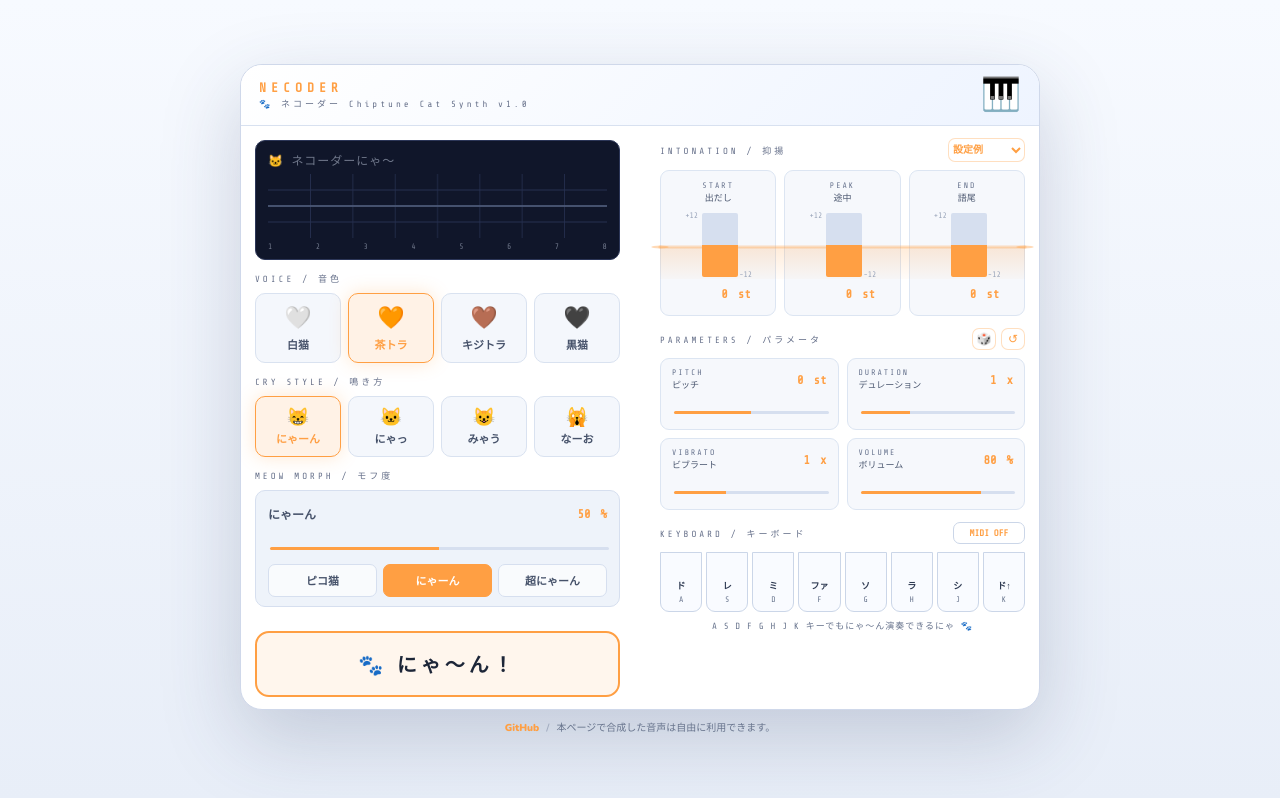
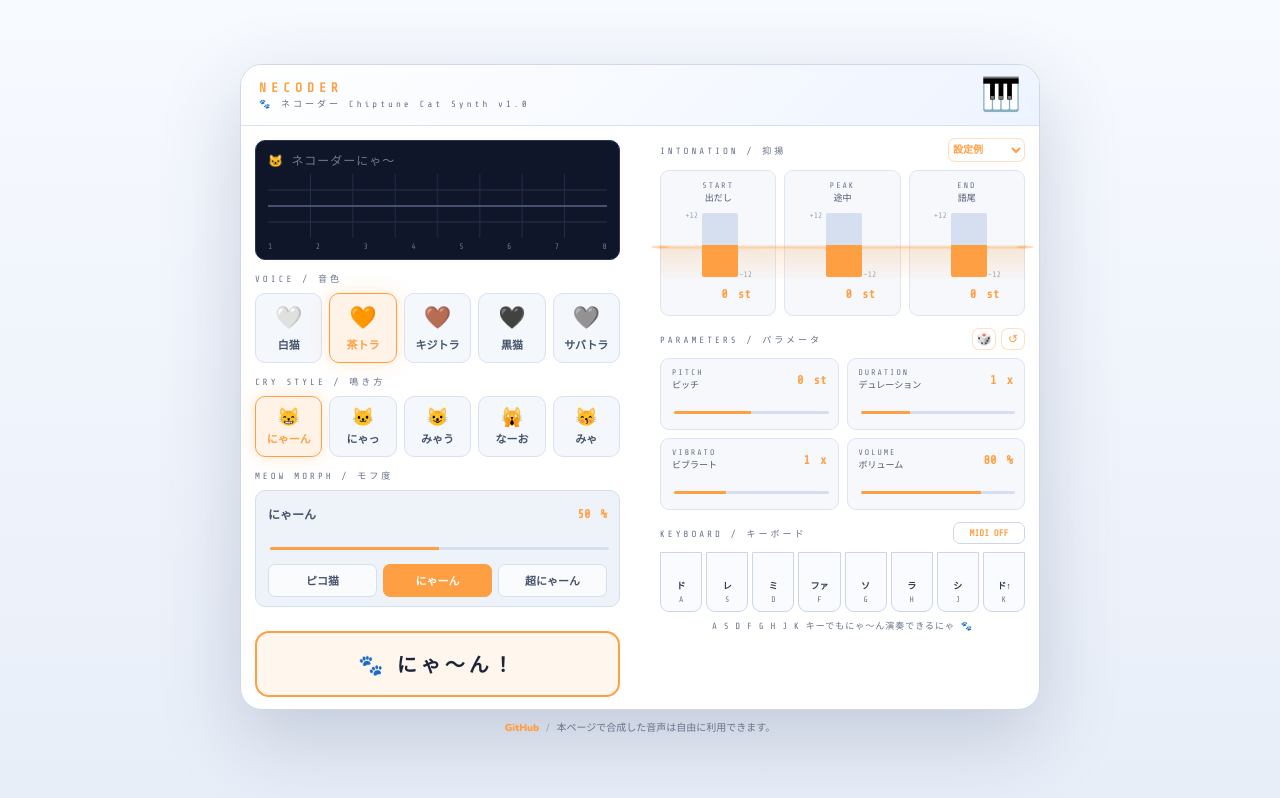
Before and after one commit to mfakane/necoder-synth, a React (Vite) app: page / in a window 1280 px wide. Built offline with nearby package versions, Linux system fonts and the light colour scheme.

Commit message:
feat: add gray color

```diff
--- a/src/App.tsx
+++ b/src/App.tsx
@@ -877,7 +877,7 @@ export default function Necoder() {
             <OptionGrid
               items={VOICES}
               selectedIndex={voiceIdx}
-              columns={4}
+              columns={5}
               accentColor={col}
               onSelect={(index) => {
                 setVoiceIdx(index);
@@ -897,7 +897,7 @@ export default function Necoder() {
             <OptionGrid
               items={CRY_STYLES}
               selectedIndex={styleIdx}
-              columns={4}
+              columns={5}
               accentColor={col}
               onSelect={(index) => {
                 setStyleIdx(index);
--- a/src/audio.ts
+++ b/src/audio.ts
@@ -13,6 +13,8 @@ export type SynthParams = {
   wave: OscillatorType;
   atk: number;
   rel: number;
+  pitchMove: number;
+  breath: number;
 };
 
 export type MorphTone = {
@@ -61,6 +63,8 @@ export const composeParams = (voice: Voice, style: CryStyle): SynthParams => ({
   wave: style.wave || voice.wave,
   atk: style.atk * voice.atkMul,
   rel: style.rel * voice.relMul,
+  pitchMove: voice.pitchMove ?? 1,
+  breath: voice.breath ?? 1,
 });
 
 export const morphTone = (morph: number): MorphTone => {
@@ -90,7 +94,28 @@ export function playMeow(
   semitone = 0,
   opts: PlayMeowOptions = {},
 ) {
-  const { s, pk, e, dur, fFreq, fQ, vR, vD, vol, wave, atk, rel } = params;
+  const {
+    s,
+    pk,
+    e,
+    dur,
+    fFreq,
+    fQ,
+    vR,
+    vD,
+    vol,
+    wave,
+    atk,
+    rel,
+    pitchMove,
+    breath,
+  } = params;
+  const pm = clamp(pitchMove ?? 1, 0, 1);
+  const br = clamp(breath ?? 1, 0, 1);
+  // pf を基準に、自動ピッチ移動の振れ幅を pm で縮めるにゃ (pm=1 で従来どおり)
+  const toward = (target: number, base: number) =>
+    pm >= 1 ? target : base + (target - base) * pm;
+  const hasBreath = br > 0.001;
   const tone = morphTone(opts.morph || 0);
   const isVoice = tone.voice > 0.001;
   const tr = Math.pow(2, (semitone + (opts.ps || 0)) / 12);
@@ -117,7 +142,7 @@ export function playMeow(
   osc2.detune.value = 7;
   osc3.detune.value = -13;
   g2.gain.value = 0.3;
-  g3.gain.value = isVoice ? tone.rough * 0.18 : 0;
+  g3.gain.value = isVoice ? tone.rough * 0.18 * br : 0;
 
   filt.type = "bandpass";
   filt.frequency.value = fFreq;
@@ -133,7 +158,7 @@ export function playMeow(
   lfoG.gain.setValueAtTime(isVoice ? vibD * 0.25 : vibD, now);
   if (isVoice) {
     lfoG.gain.linearRampToValueAtTime(
-      vibD + (4 + tone.wobble * 12) * tr,
+      vibD + (4 + tone.wobble * 12) * tr * pm,
       now + aDur * 0.68,
     );
   }
@@ -157,9 +182,12 @@ export function playMeow(
   filt.connect(env);
   env.connect(dest);
 
-  const sf = s * tr * semitoneRatio(opts.curveStart || 0);
   const pf = pk * tr * semitoneRatio(opts.curvePeak || 0);
-  const ef = Math.max(e * tr * semitoneRatio(opts.curveEnd || 0), 20);
+  const sf = toward(s * tr * semitoneRatio(opts.curveStart || 0), pf);
+  const ef = Math.max(
+    toward(e * tr * semitoneRatio(opts.curveEnd || 0), pf),
+    20,
+  );
   const hasStartCurve = Math.abs(opts.curveStart || 0) > 0.001;
   const startHold = aDur * (isVoice ? 0.14 : 0.1);
   const peakTime = aDur * (isVoice ? (hasStartCurve ? 0.3 : 0.12) : 0.3);
@@ -170,13 +198,13 @@ export function playMeow(
     }
     o.frequency.linearRampToValueAtTime(pf, now + peakTime);
     if (isVoice) {
-      const flutter = 1 + (Math.random() * 0.035 - 0.0175) * tone.wobble;
+      const flutter = 1 + (Math.random() * 0.035 - 0.0175) * tone.wobble * pm;
       o.frequency.linearRampToValueAtTime(
-        pf * (0.74 + tone.wobble * 0.08) * flutter,
+        toward(pf * (0.74 + tone.wobble * 0.08), pf) * flutter,
         now + aDur * 0.24,
       );
       o.frequency.linearRampToValueAtTime(
-        pf * (1.0 + tone.wobble * 0.08),
+        toward(pf * (1.0 + tone.wobble * 0.08), pf),
         now + aDur * 0.34,
       );
     }
@@ -206,6 +234,7 @@ export function playMeow(
       now + aDur,
     );
 
+    if (hasBreath) {
       const noiseLen = Math.max(
         1,
         Math.floor(
@@ -227,7 +256,7 @@ export function playMeow(
       noiseFilt.type = "highpass";
       noiseFilt.frequency.value = (950 + tone.consonant * 1800) * tr;
       noiseFilt.Q.value = 0.7 + tone.consonant * 2.5;
-    noiseEnv.gain.setValueAtTime(v * tone.consonant * 0.38, now);
+      noiseEnv.gain.setValueAtTime(v * tone.consonant * 0.38 * br, now);
       noiseEnv.gain.exponentialRampToValueAtTime(
         0.001,
         now + noiseLen / ctx.sampleRate,
@@ -237,12 +266,15 @@ export function playMeow(
       noiseEnv.connect(dest);
 
       chirp.type = "triangle";
-    chirp.frequency.setValueAtTime(pk * (1.0 + tone.consonant * 0.9) * tr, now);
+      chirp.frequency.setValueAtTime(
+        pk * (1.0 + tone.consonant * 0.9) * tr,
+        now,
+      );
       chirp.frequency.exponentialRampToValueAtTime(
         Math.max(e * (0.95 + tone.consonant * 0.35) * tr, 60),
         now + Math.min(aDur * 0.25, 0.18),
       );
-    chirpGain.gain.setValueAtTime(v * tone.consonant * 0.13, now);
+      chirpGain.gain.setValueAtTime(v * tone.consonant * 0.13 * br, now);
       chirpGain.gain.exponentialRampToValueAtTime(
         0.001,
         now + Math.min(aDur * 0.3, 0.22),
@@ -254,6 +286,7 @@ export function playMeow(
       noise.stop(now + noiseLen / ctx.sampleRate + 0.02);
       chirp.start(now);
       chirp.stop(now + Math.min(aDur * 0.4, 0.24));
+    }
   }
 
   env.gain.setValueAtTime(0.001, now);
--- a/src/data.ts
+++ b/src/data.ts
@@ -16,6 +16,10 @@ export type Voice = {
   atkMul: number;
   relMul: number;
   vDAdd: number;
+  /** 自動ピッチ移動の量にゃ。1=標準、0=完全フラット。省略時は1 */
+  pitchMove?: number;
+  /** 子音ノイズ・チャープ・ザラつきの量にゃ。1=標準、0=無し。省略時は1 */
+  breath?: number;
 };
 
 export type CryStyle = {
@@ -111,6 +115,28 @@ export const VOICES: Voice[] = [
     relMul: 1.45,
     vDAdd: 7,
   },
+  {
+    id: "gray",
+    name: "サバトラ",
+    emoji: "🩶",
+    color: "#7C8FA6",
+    // ピッチはフラット。ド=C4 基準にして半音指定を素直にするにゃ
+    s: 261.63,
+    pk: 261.63,
+    e: 261.63,
+    // 音程によらず 700Hz 付近に居座る固定フォルマントにゃ
+    // (掃引で 1.5 倍まで開くので、中心はその手前に置く)
+    fFreq: 540,
+    fQ: 4,
+    vol: 0.5,
+    wave: "sawtooth",
+    durMul: 1,
+    atkMul: 1,
+    relMul: 1,
+    vDAdd: 0,
+    pitchMove: 0.06,
+    breath: 0.12,
+  },
 ];
 
 export const CRY_STYLES: CryStyle[] = [
@@ -179,6 +205,22 @@ export const CRY_STYLES: CryStyle[] = [
     fMul: 0.9,
     fQAdd: -1,
   },
+  {
+    id: "mya",
+    name: "みゃ",
+    mark: "😽",
+    sMul: 1,
+    pkMul: 1,
+    eMul: 1,
+    dur: 0.3,
+    atk: 0.05,
+    rel: 0.1,
+    vR: 5,
+    vD: 0,
+    volMul: 1,
+    fMul: 1,
+    fQAdd: 0,
+  },
 ];
 
 export const KEYS: KeyDef[] = [
```
Also changed, not shown: 1 other file (tests, documents, lock files or other folders). Lines whose indentation alone changed are shown as unchanged.
